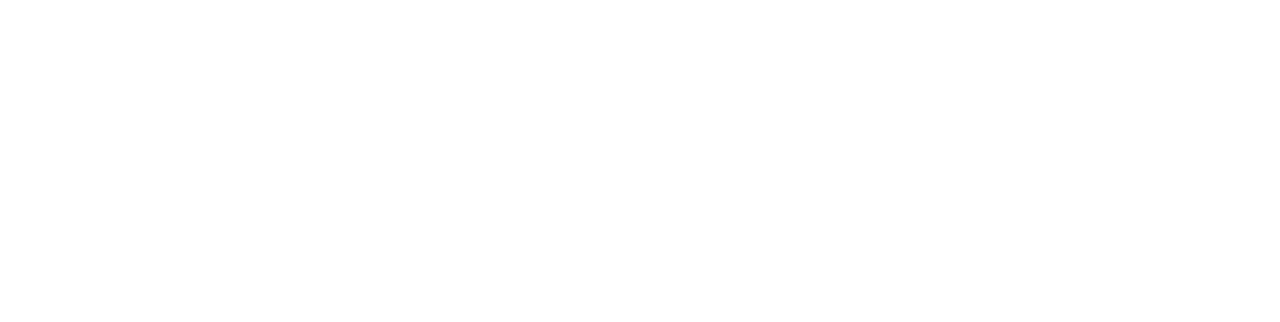
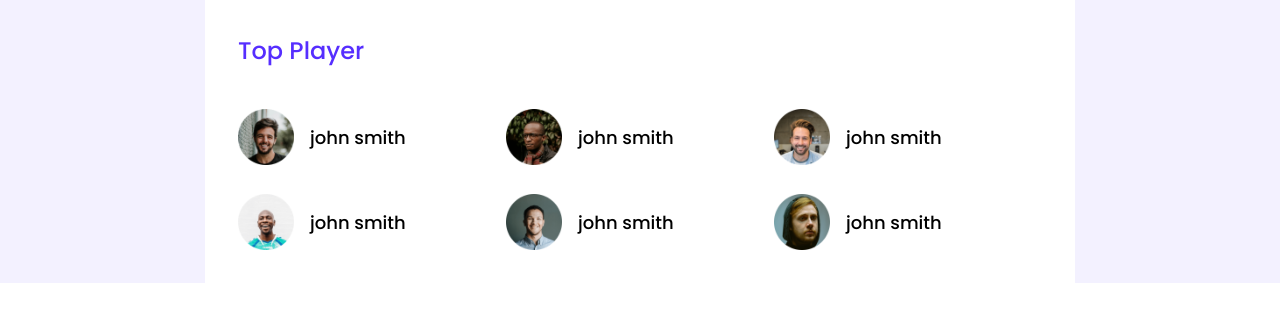
Before and after one commit to siam786/leader-design, a plain HTML site: page index.html in a window 1280 px wide. Drawn offline with Linux system fonts and the light colour scheme.

Commit message:
add css and markup html

```diff
--- a/index.html
+++ b/index.html
@@ -16,8 +16,41 @@
     />
   </head>
   <body>
-      <!-- header area start -->
-      <header></header>
-      <!-- header area end -->
+    <!-- header area start -->
+    <header></header>
+    <!-- header area end -->
+    <main>
+      <!-- top player section start -->
+      <section class="top-area">
+        <h2>top player</h2>
+        <div class="top-player">
+          <div class="single-player">
+            <img src="images/players/player-1.png" alt="" />
+            <p>john smith</p>
+          </div>
+          <div class="single-player">
+            <img src="images/players/player-2.png" alt="" />
+            <p>john smith</p>
+          </div>
+          <div class="single-player">
+            <img src="images/players/player-3.png" alt="" />
+            <p>john smith</p>
+          </div>
+          <div class="single-player">
+            <img src="images/players/player-4.png" alt="" />
+            <p>john smith</p>
+          </div>
+          <div class="single-player">
+            <img src="images/players/player-5.png" alt="" />
+            <p>john smith</p>
+          </div>
+          <div class="single-player">
+            <img src="images/players/player-6.png" alt="" />
+            <p>john smith</p>
+          </div>
+        </div>
+      </section>
+      <!-- top player section end -->
+    </main>
   </body>
 </html>
--- a/styles/style.css
+++ b/styles/style.css
@@ -5,6 +5,50 @@
     box-sizing: border-box;
 }
 body{
-    font-family: 'Open Sans', sans-serif;
+    font-family: 'Poppins', sans-serif;
+    font-size: 18px;
+    font-weight: 500;
+}
+main{
+    display: flex;
+    justify-content: center;
+    background-color: #F3F1FF;
+
 }
 /* main style end */
+
+/* --------------
+top player section start
+--------- */
+.top-area{
+    background-color: #fff;
+    width: 870px;
+    padding: 33px;
+}
+.top-area h2{
+    font-size: 24px;
+    line-height: 36px;
+    font-weight: 500;
+    color:#562EFF;
+    text-transform: capitalize;
+    padding-bottom: 40px;
+}
+.top-player{
+    display: grid;
+    grid-template-columns: repeat(3,1fr);
+    grid-row-gap: 29px;
+}
+.single-player{
+    display: flex;
+    align-items: center;
+    gap: 16px;
+}
+.single-player p{
+    font
+}
+.single-player img{
+    width: 56px;
+    height: 56px;
+}
+
+/* top player section end */
```
